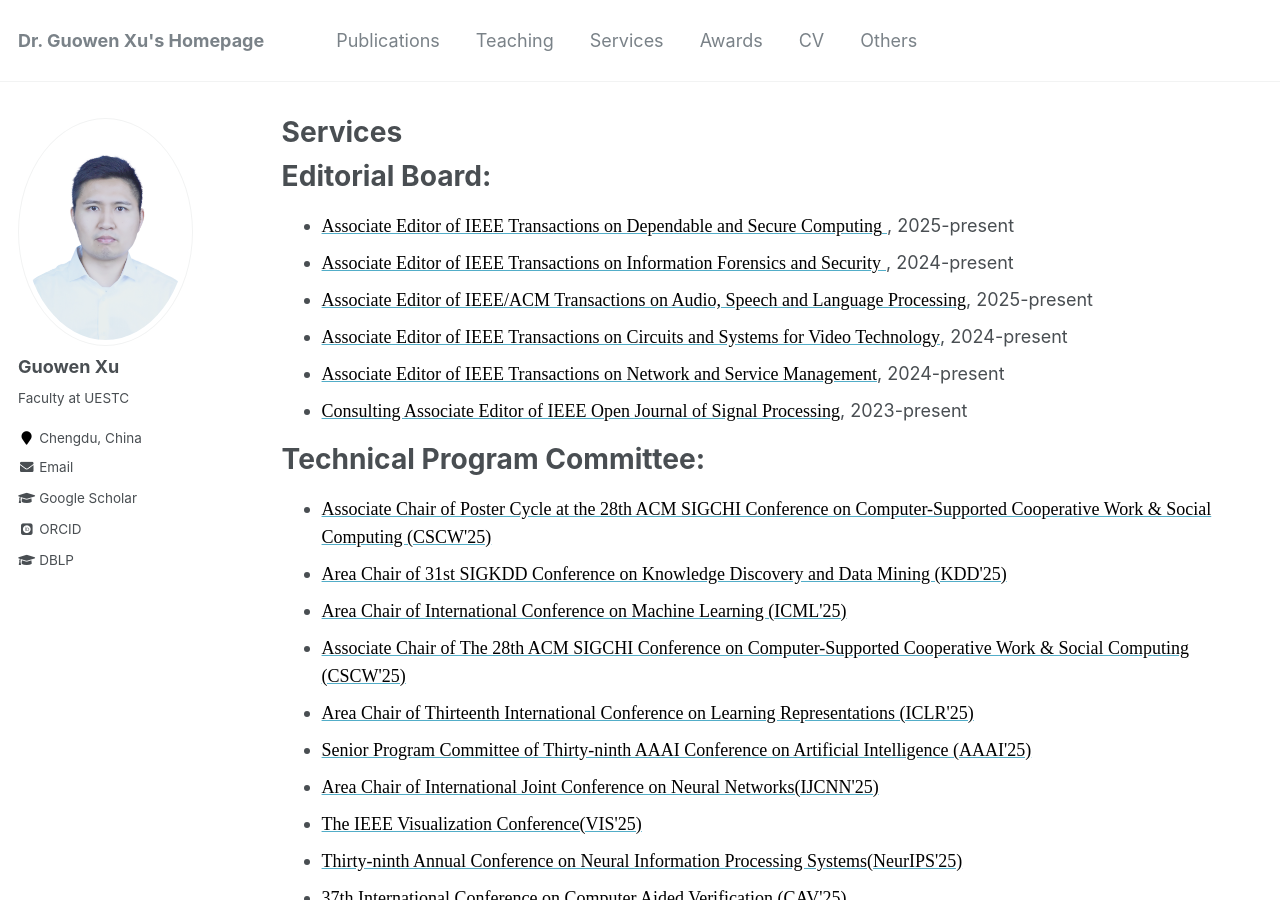
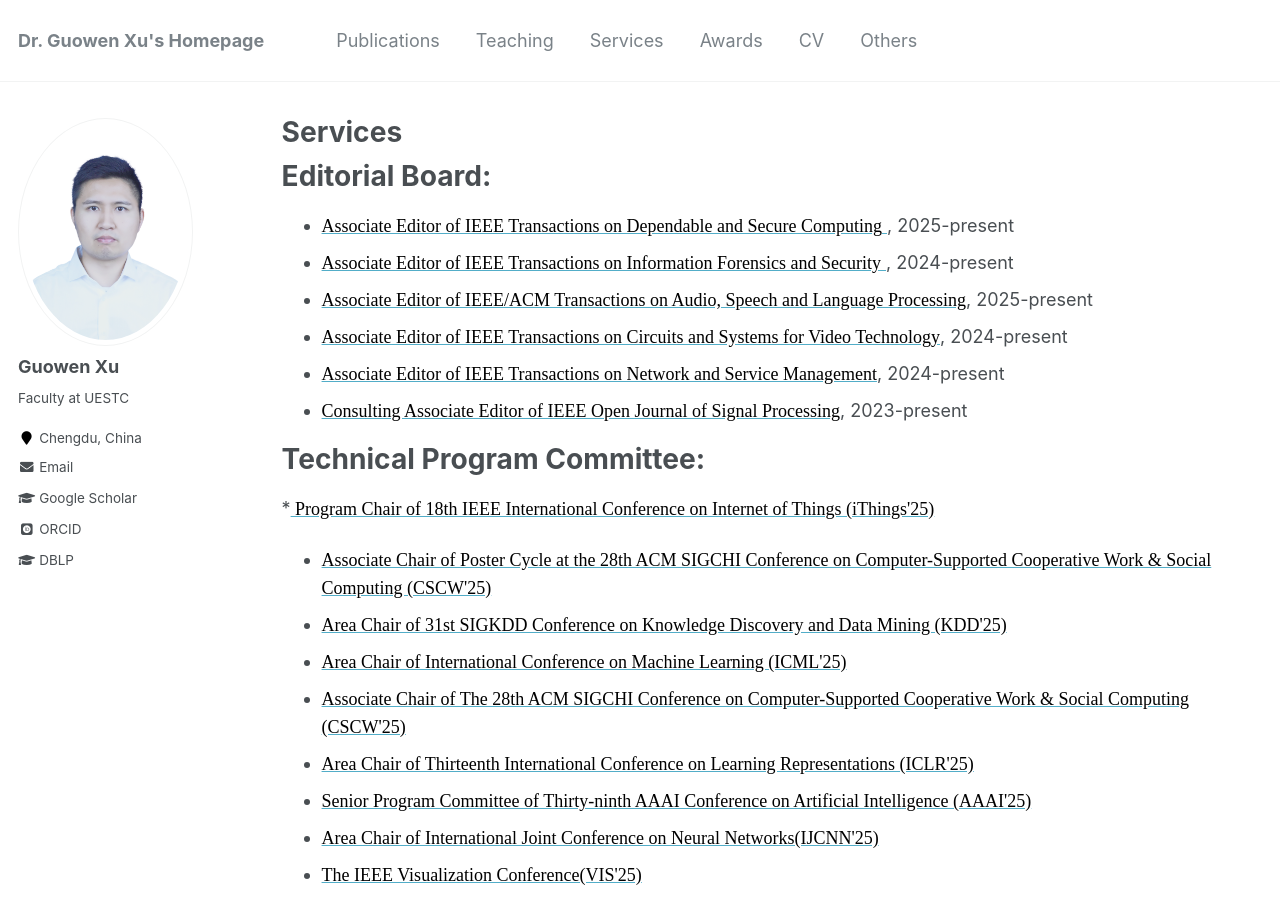
Before and after one commit to Guowen-xu/guowen-xu.github.io, a Jekyll site: the page built from _pages/services.md, in a window 1280 px wide and 900 px high. Built offline with Jekyll 4.4.1, drawn with Linux system fonts in a browser that asks for light colours; some web fonts are replaced.

Commit message:
Update services.md

```diff
--- a/_pages/services.md
+++ b/_pages/services.md
@@ -17,7 +17,8 @@ Editorial Board:
 
 Technical Program Committee:
 ======
-*  [<font face="Times New Roman" color=black size=4> Associate Chair of Poster Cycle at the 28th ACM SIGCHI Conference on Computer-Supported Cooperative Work & Social Computing (CSCW'25)</font>](https://cscw.acm.org/2025/)
+*[<font face="Times New Roman" color=black size=4> Program Chair of 18th IEEE International Conference on Internet of Things (iThings'25)</font>](https://ieee-cybermatics.org/2025/ithings/)
+*   [<font face="Times New Roman" color=black size=4> Associate Chair of Poster Cycle at the 28th ACM SIGCHI Conference on Computer-Supported Cooperative Work & Social Computing (CSCW'25)</font>](https://cscw.acm.org/2025/)
 *  [ <font face="Times New Roman" color=black size=4> Area Chair of 31st SIGKDD Conference on Knowledge Discovery and Data Mining (KDD'25) </font>](https://kdd2025.kdd.org/applied-data-science-ads-track-call-for-papers/)
 *   [ <font face="Times New Roman" color=black size=4> Area Chair of International Conference on Machine Learning (ICML'25) </font>](https://icml.cc/)
 *   [<font face="Times New Roman" color=black size=4> Associate Chair of The 28th ACM SIGCHI Conference on Computer-Supported Cooperative Work & Social Computing (CSCW'25)</font>](https://cscw.acm.org/2025/)
```
